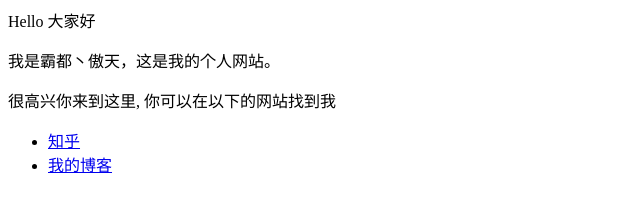
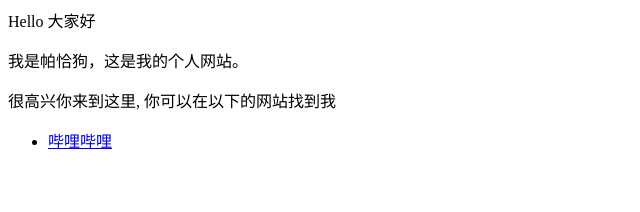
Before and after one commit to cfkdog/cfkdog.github.io, a plain HTML site: page index.html in a window 1280 px wide. Shown: the whole page, without its empty margins (0-640 px from the left). Drawn offline with Linux system fonts and the light colour scheme.

Commit message:
Update index.html

```diff
--- a/index.html
+++ b/index.html
@@ -1,8 +1,7 @@
 <p>Hello 大家好</p>
-<p>我是霸都丶傲天，这是我的个人网站。 </p>
+<p>我是帕恰狗，这是我的个人网站。 </p>
 <p>很高兴你来到这里, 你可以在以下的网站找到我</p>
 
 <ul>
-  <li> <a href="https://www.zhihu.com/people/AJLoveChina">知乎</a> </li>
-  <li> <a href="http://hejie.nigeerhuo.com">我的博客</a> </li>
+  <li> <a href="https://space.bilibili.com/1130196112?spm_id_from=333.1007.0.0">哔哩哔哩</a> </li>
 </ul>
```
